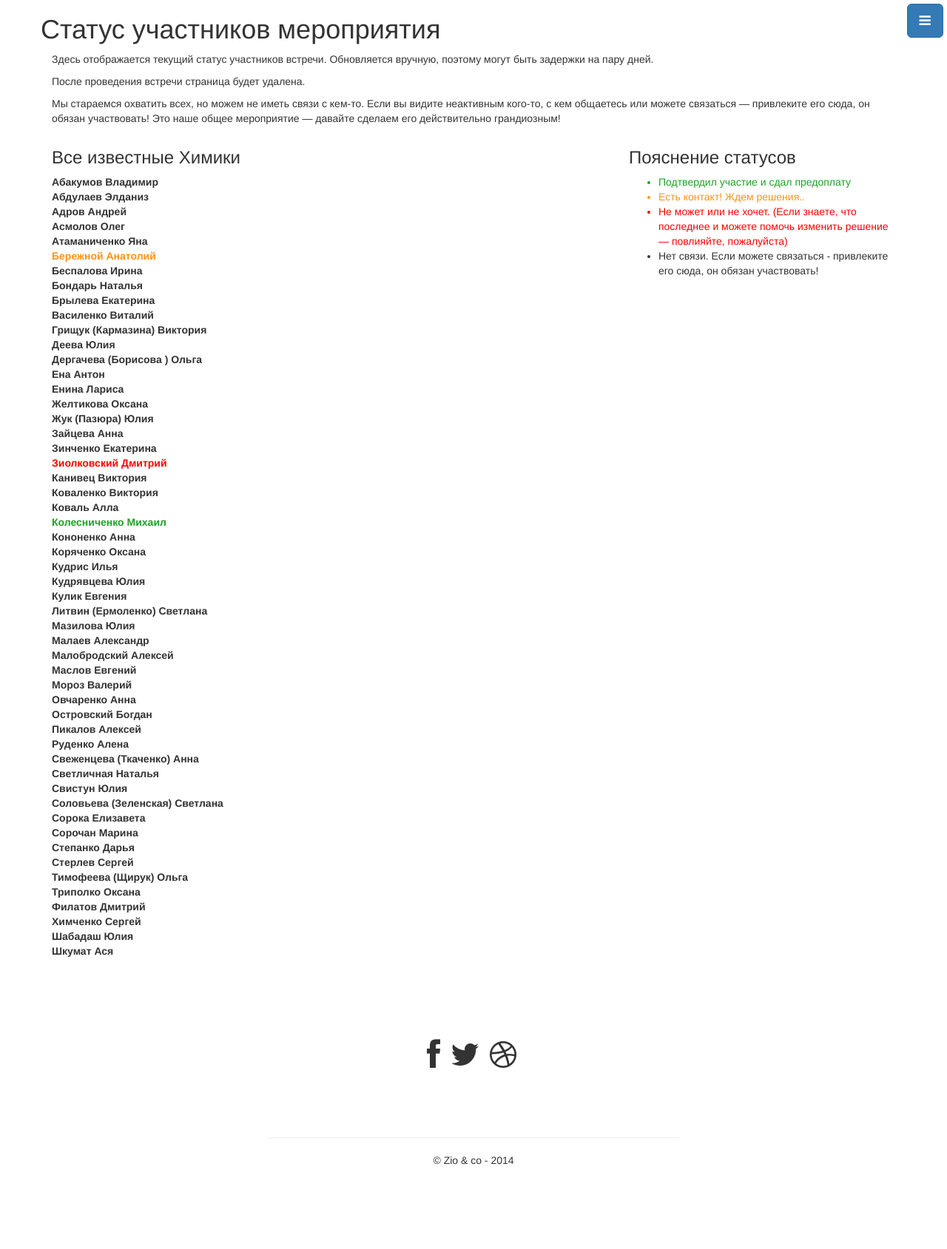
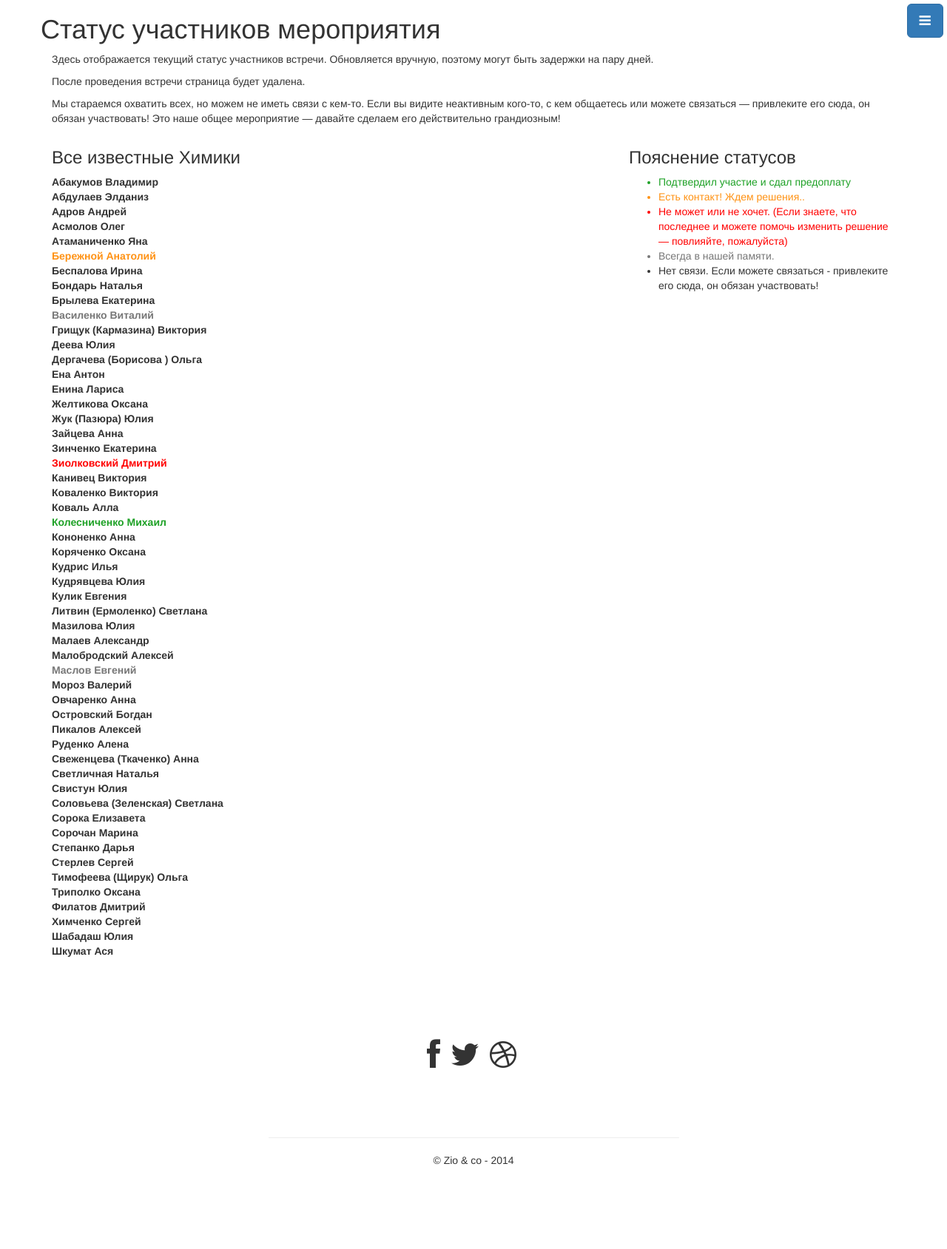
Before and after one commit to dmzio/chem1999, a Jekyll site: the page built from peoples.html, in a window 1280 px wide. Shown: the whole page at 74% size. Built offline with Jekyll 4.4.1, drawn with Linux system fonts in a browser that asks for light colours; nearby versions of some CDN libraries; Markdown is read by kramdown in place of the engine named in the settings.

Commit message:
style updates

```diff
--- a/_data/peoples.yml
+++ b/_data/peoples.yml
@@ -85,7 +85,7 @@
 - l_name:    Маслов
   name:    Евгений
   s_name:    Николаевич
-  status: none
+  status: dead
 - l_name:    Тимофеева (Щирук)
   name:    Ольга
   s_name:    Николаевна
@@ -145,7 +145,7 @@
 - l_name:    Василенко
   name:    Виталий
   s_name:    Станиславович
-  status: none
+  status: dead
 - l_name:    Триполко
   name:    Оксана
   s_name:    Витальевна
--- a/css/stylish-portfolio.css
+++ b/css/stylish-portfolio.css
@@ -301,3 +301,7 @@ li.approved {
 li.declined {
     color: #f00;
 }
+
+li.dead {
+    color: #777;
+}
--- a/peoples.html
+++ b/peoples.html
@@ -38,6 +38,7 @@ title: Статус участников мероприятия
             <li class="declined">Не может или не хочет. (Если знаете, что последнее и можете помочь изменить решение —
                 повлияйте, пожалуйста)
             </li>
+            <li class="dead">Всегда в нашей памяти.</li>
             <li>Нет связи. Если можете связаться - привлеките его сюда, он обязан участвовать!</li>
         </ul>
     </div>
```
